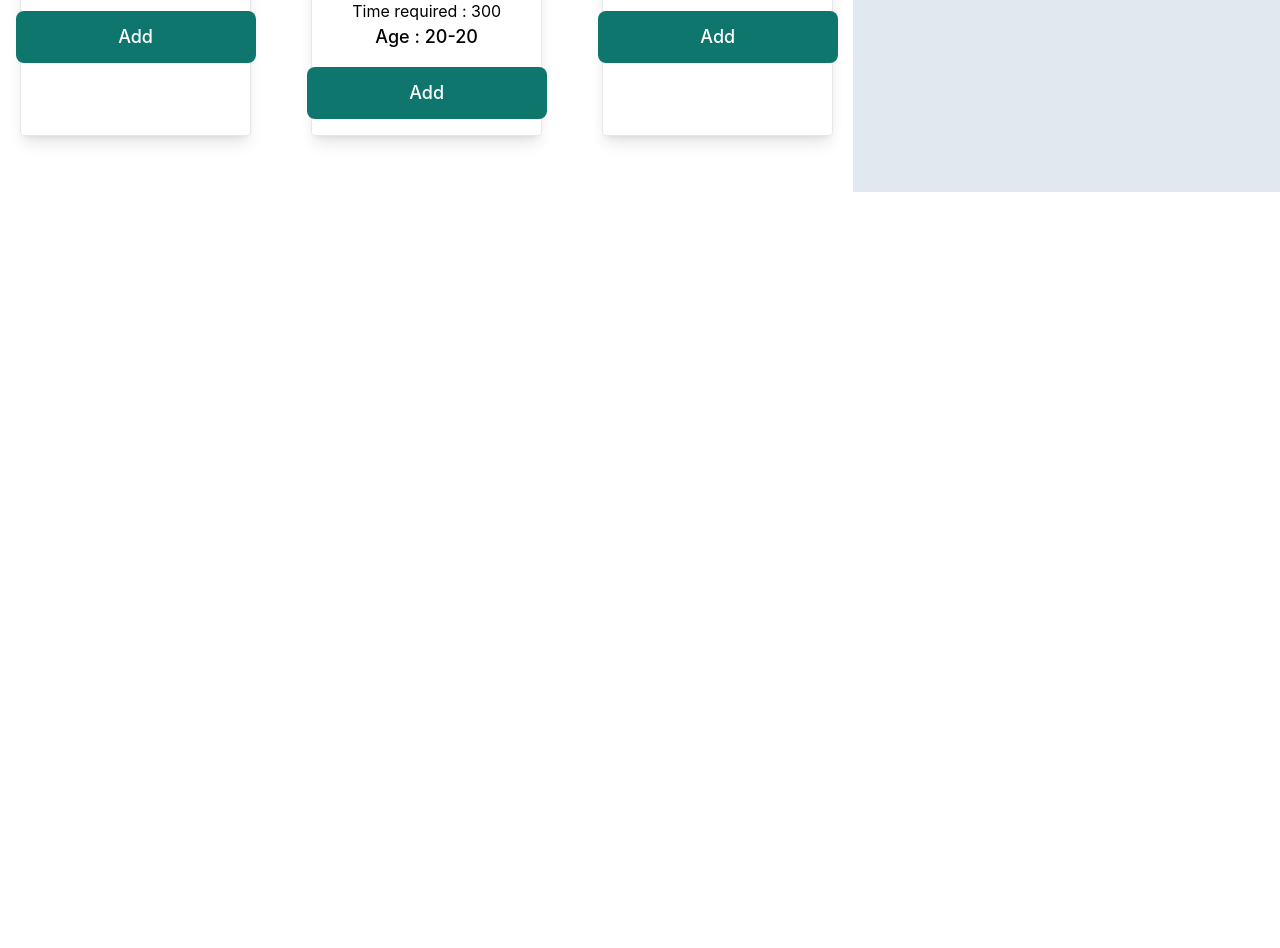
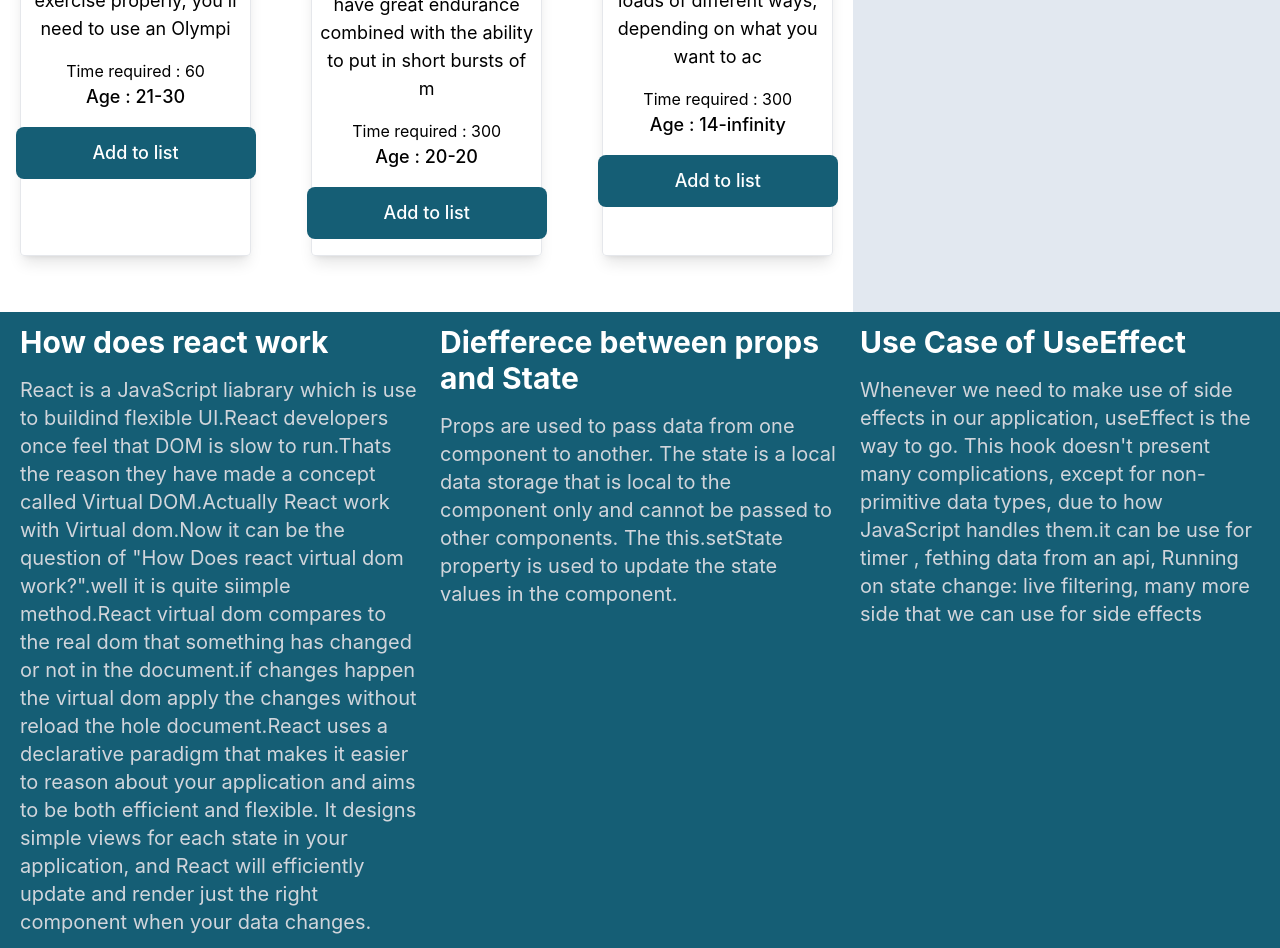
Before and after one commit to Nahid-07/Trained-To-Fit, a React (Create React App) app: page / in a window 1280 px wide. Shown: the part 1680-2628 px from the top of the page. Before the commit the page ends 1872 px from the top, so only its background shows below. Built offline with nearby package versions, Linux system fonts and the light colour scheme.

Commit message:
added to footer Q/A

```diff
--- a/src/App.js
+++ b/src/App.js
@@ -1,9 +1,11 @@
+import Footer from './Components/Footer/Footer';
 import Main from './Components/Main/Main';
 
 function App() {
   return (
     <div>
       <Main></Main>
+      <Footer></Footer>
     </div>
   );
 }
--- a/src/Components/ContainerCard/Card.js
+++ b/src/Components/ContainerCard/Card.js
@@ -9,11 +9,11 @@ const Card = ({items,add}) => {
             </div>
             <div className="px-2 flex flex-col items-center">
                 <h1 className="text-2xl font-semibold my-4">{name}</h1>
-                <p className="my-4 text-center">{description.slice(0,100)}</p>
+                <p className="my-4 text-center text-lg">{description.slice(0,120)}</p>
                 <h2>Time required : {time_req}</h2>
                 <h3 className="text-lg font-medium">Age : {age}</h3>
                 <div>
-                <button onClick={()=> add(items)} className="w-60 bg-teal-700 py-3 my-4 rounded-lg text-white font-medium text-lg">Add</button>
+                <button onClick={()=> add(items)} className="w-60 bg-cyan-800 py-3 my-4 rounded-lg text-white font-medium text-lg">Add to list</button>
                 </div>
             </div>
         </div>
--- a/src/Components/Excercise/Excercise.js
+++ b/src/Components/Excercise/Excercise.js
@@ -13,7 +13,7 @@ const Excercise = ({count,seventy,sixty}) => {
                     <h4 className='text-xl text-gray-500'>Seconds</h4>
                 </div>
                 <div className='my-5 flex justify-center'>
-                <button className='bg-lime-800 text-white font-semibold text-lg w-9/12 mx-4 py-4 rounded-lg'>Activity Completed</button>
+                <button className='bg-lime-800 text-white font-semibold text-lg w-9/12 mx-4 mb-4 py-4 rounded-lg'>Activity Completed</button>
                 </div>
             </div>
         </div>
--- /dev/null
+++ b/src/Components/Footer/Footer.js
@@ -0,0 +1,46 @@
+import React from "react";
+
+const Footer = () => {
+  return (
+    <div className="bg-cyan-800 grid grid-cols-1 md:grid-cols-3 gap-5 text-white px-5 py-3">
+      <div>
+        <h1 className="text-3xl font-bold ">How does react work</h1>
+        <div>
+          <p className="text-xl mt-4 text-gray-300">
+            React is a JavaScript liabrary which is use to buildind flexible
+            UI.React developers once feel that DOM is slow to run.Thats the
+            reason they have made a concept called Virtual DOM.Actually React
+            work with Virtual dom.Now it can be the question of "How Does react
+            virtual dom work?".well it is quite siimple method.React virtual dom
+            compares to the real dom that something has changed or not in the
+            document.if changes happen the virtual dom apply the changes without
+            reload the hole document.React uses a declarative paradigm that
+            makes it easier to reason about your application and aims to be both
+            efficient and flexible. It designs simple views for each state in
+            your application, and React will efficiently update and render just
+            the right component when your data changes.
+          </p>
+        </div>
+      </div>
+      <div>
+        <h1 className="text-3xl font-bold">
+          Diefferece between props and State
+        </h1>
+        <p className="text-xl mt-4 text-gray-300">
+          Props are used to pass data from one component to another. The state
+          is a local data storage that is local to the component only and cannot
+          be passed to other components. The this.setState property is used to
+          update the state values in the component.
+        </p>
+      </div>
+      <div>
+        <h1 className="text-3xl font-bold">Use Case of UseEffect</h1>
+        <p className="text-xl mt-4 text-gray-300">
+        Whenever we need to make use of side effects in our application, useEffect is the way to go. This hook doesn't present many complications, except for non-primitive data types, due to how JavaScript handles them.it can be use for timer , fething data from an api, Running on state change: live filtering, many more side that we can use for side effects
+        </p>
+      </div>
+    </div>
+  );
+};
+
+export default Footer;
```
